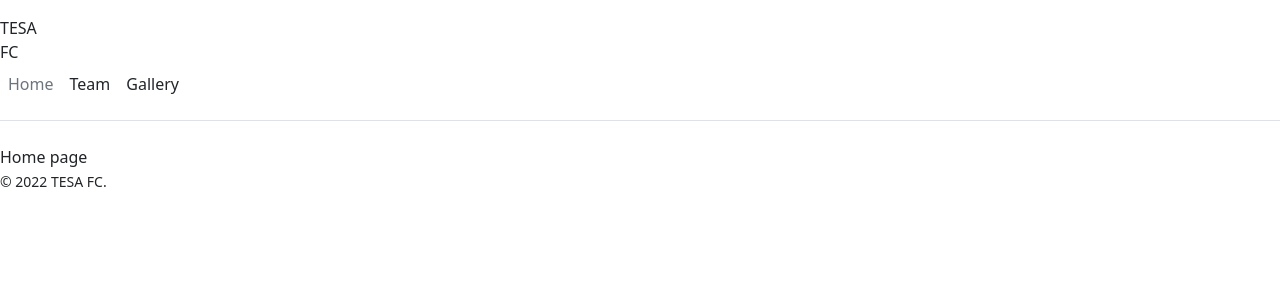
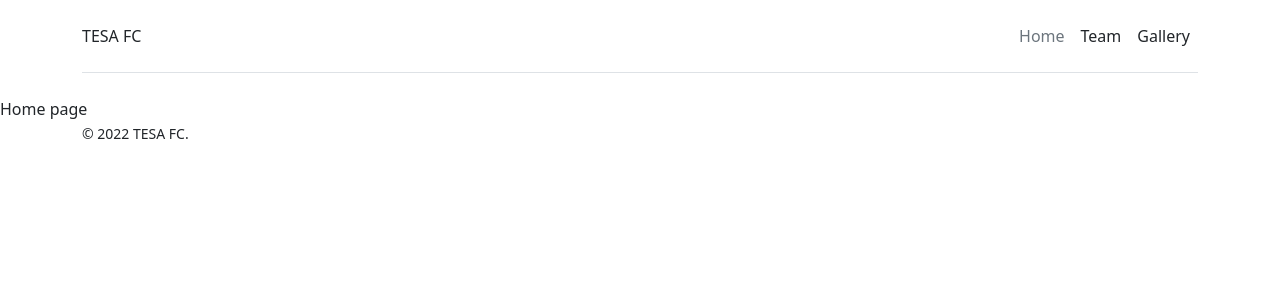
Before and after one commit to tesafc/www2, a Jekyll site: the page built from index.html, in a window 1280 px wide. Shown: the top 300 px of the page. Built offline with Jekyll 4.4.1, drawn with Linux system fonts in a browser that asks for light colours.

Commit message:
Update default.html

```diff
--- a/_layouts/default.html
+++ b/_layouts/default.html
@@ -16,21 +16,23 @@
     <link rel="stylesheet" href="{{ 'assets/stylesheet.css' | relative_url }}">
   </head>
   <body>
-    <header class="d-flex flex-wrap align-items-center justify-content-center justify-content-md-between py-3 mb-4 border-bottom">
-      <div>
+    <div class="container">
+      <header class="d-flex flex-wrap align-items-center justify-content-center justify-content-md-between py-3 mb-4 border-bottom">
         <a href="{{ site.baseurl }}" class="d-flex align-items-center col-md-3 mb-2 mb-md-0 text-dark text-decoration-none">{{ site.title }}</a>
         <nav class="nav col-12 col-md-auto mb-2 justify-content-center mb-md-0">
           <a class="nav-link px-2 link-secondary" aria-current="page" href="{{ site.baseurl }}">Home</a>
           <a class="nav-link px-2 link-dark" href="{{ 'team' | relative_url }}">Team</a>
           <a class="nav-link px-2 link-dark" href="{{ 'gallery' | relative_url }}">Gallery</a>
         </nav>
-      </div>
-    </header>
+      </header>
+    </div>
     <main>
       {{ content }}
     </main>
     <footer>
-      <small>© 2022 TESA FC.</small>
+      <div class="container">
+        <small>© 2022 TESA FC.</small>
+      </div>
     </footer>
     <script src="https://cdn.jsdelivr.net/npm/bootstrap@5.1.3/dist/js/bootstrap.bundle.min.js" integrity="sha384-ka7Sk0Gln4gmtz2MlQnikT1wXgYsOg+OMhuP+IlRH9sENBO0LRn5q+8nbTov4+1p" crossorigin="anonymous"></script>
   </body>
```
